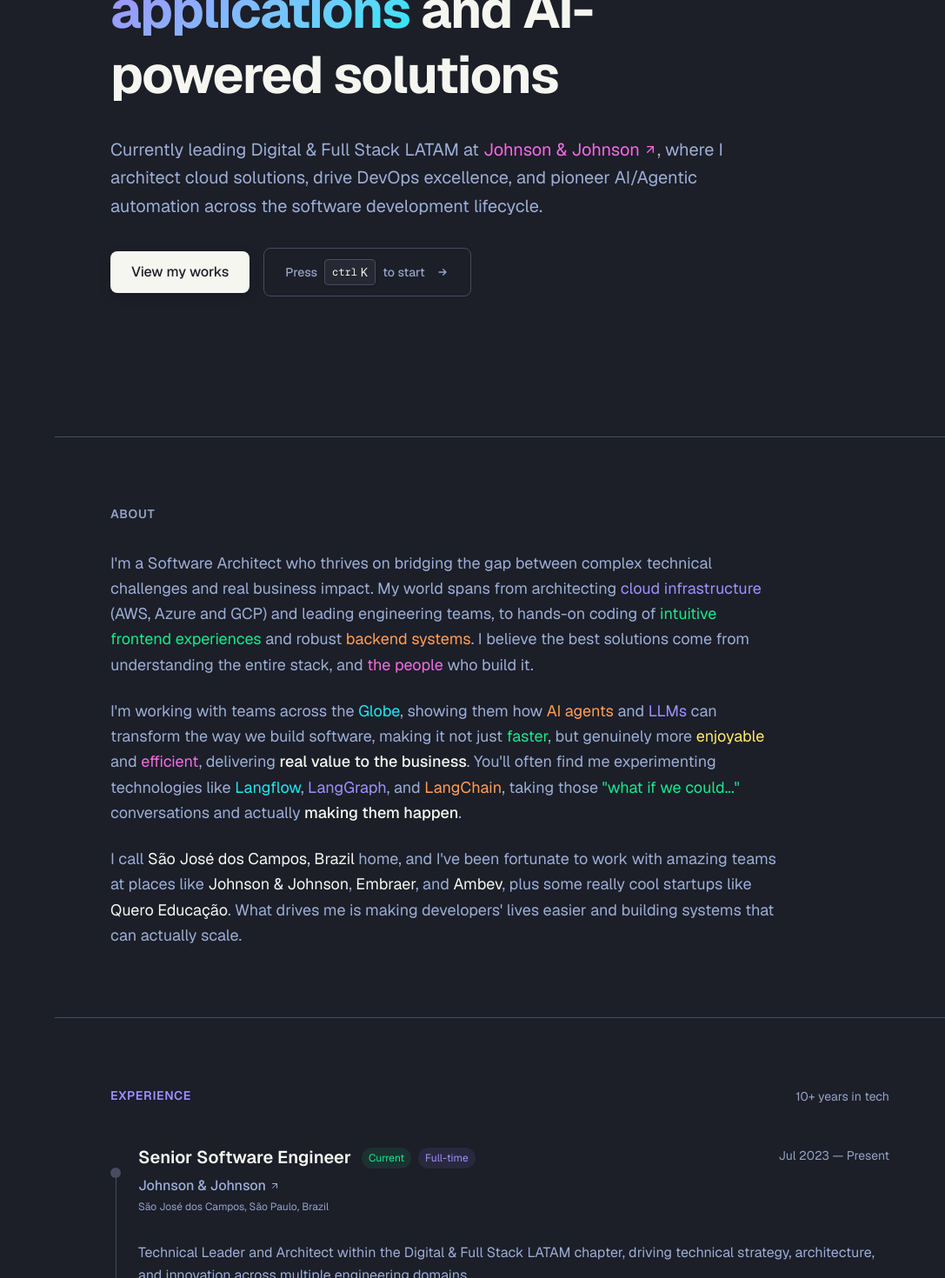
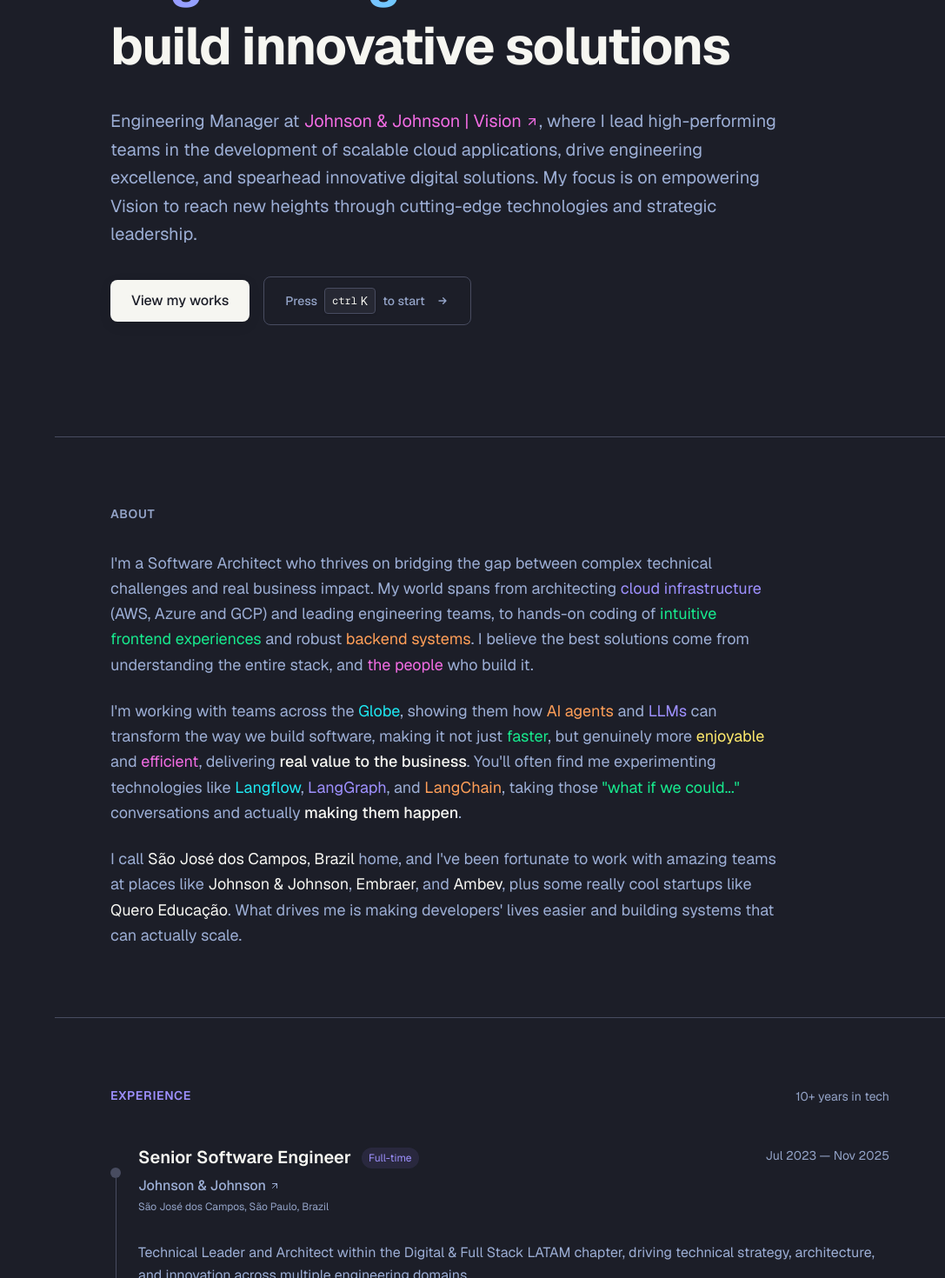
Before and after one commit to guilhermepozo/me, a Next.js app: page / in a window 1280 px wide. Shown: the part 920-2390 px from the top of the page at 87% size, without its empty margins (193-1280 px from the left). Built offline with nearby package versions, Linux system fonts and the light colour scheme.

Commit message:
Add new experience

```diff
--- a/src/app/page.tsx
+++ b/src/app/page.tsx
@@ -331,12 +331,11 @@ export default function Home() {
             <div className="max-w-3xl animate-fade-up">
               <div className="text-sm text-yellow mb-4 animate-fade-in animate-delay-100">Hey there, I'm Pozo</div>
               <h1 className="text-4xl sm:text-5xl lg:text-6xl font-bold mb-6 lg:mb-8 leading-tight text-balance animate-fade-up animate-delay-200">
-                Building <span className="gradient-text">scalable cloud applications</span> and AI-powered solutions
+                Leading <span className="gradient-text">high-performing engineering teams</span> to build innovative solutions
               </h1>
               <p className="text-lg lg:text-xl text-comment leading-relaxed mb-6 lg:mb-8 animate-fade-up animate-delay-300">
-                Currently leading Digital & Full Stack LATAM at <Link href="https://www.jnj.com/" target="_blank" rel="noopener noreferrer" className="text-primary hover:underline inline-flex items-center gap-1">Johnson & Johnson <ArrowUpRight className="w-4 h-4" /></Link>,
-                where I architect cloud solutions, drive DevOps excellence, and pioneer AI/Agentic automation across the
-                software development lifecycle.
+                Engineering Manager at <Link href="https://www.jnj.com/" target="_blank" rel="noopener noreferrer" className="text-primary hover:underline inline-flex items-center gap-1">Johnson & Johnson | Vision <ArrowUpRight className="w-4 h-4" /></Link>,
+                where I lead high-performing teams in the development of scalable cloud applications, drive engineering excellence, and spearhead innovative digital solutions. My focus is on empowering Vision to reach new heights through cutting-edge technologies and strategic leadership.
               </p>
               <div className="flex flex-col sm:flex-row sm:items-center gap-4 animate-fade-up animate-delay-400">
                 <Link href="#experience" className="btn-primary text-center">
--- a/src/data/experience.ts
+++ b/src/data/experience.ts
@@ -14,12 +14,32 @@ export interface Experience {
 
 export const experiences: Experience[] = [
   {
+    id: 'jnj-vision-engineering-manager',
+    title: 'Software Engineering Manager',
+    company: { name: 'Johnson & Johnson | Vision', link: 'https://www.jnj.com/' },
+    location: 'São Paulo, Brazil',
+    startDate: '2025-12',
+    current: true,
+    type: 'Full-time',
+    description: [
+      'Lead and mentor engineering teams within Johnson & Johnson Vision, driving technical excellence and team development.',
+      'Define and execute technical strategy, ensuring alignment with organizational goals and innovation initiatives.',
+      'Foster a culture of collaboration, continuous improvement, and engineering best practices.',
+      'Oversee architecture decisions and guide teams in building scalable, high-performance systems.',
+    ],
+    achievements: [
+      'Leading engineering teams in delivering innovative solutions for the Vision business unit'
+    ],
+    technologies: ['Next.js', 'React', 'TypeScript', 'Python', 'DDD', 'Terraform', 'Kubernetes', 'AWS', 'Serverless', 'PostgreSQL', 'DynamoDB', 'OpenTelemetry']
+  },
+  {
     id: 'jnj-senior-swe',
     title: 'Senior Software Engineer',
     company: { name: 'Johnson & Johnson', link: 'https://www.jnj.com/' },
     location: 'São José dos Campos, São Paulo, Brazil',
     startDate: '2023-07',
-    current: true,
+    endDate: '2025-11',
+    current: false,
     type: 'Full-time',
     description: [
       'Technical Leader and Architect within the Digital & Full Stack LATAM chapter, driving technical strategy, architecture, and innovation across multiple engineering domains.',
```
